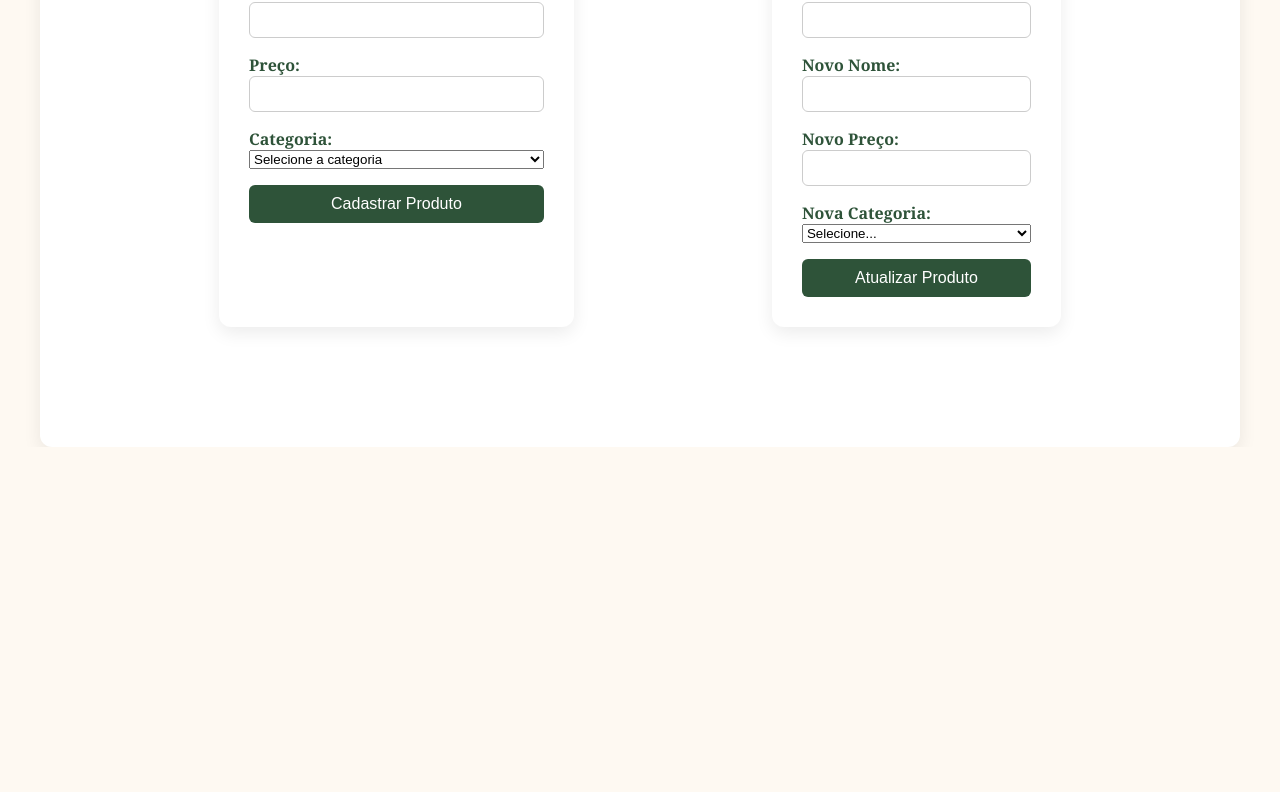
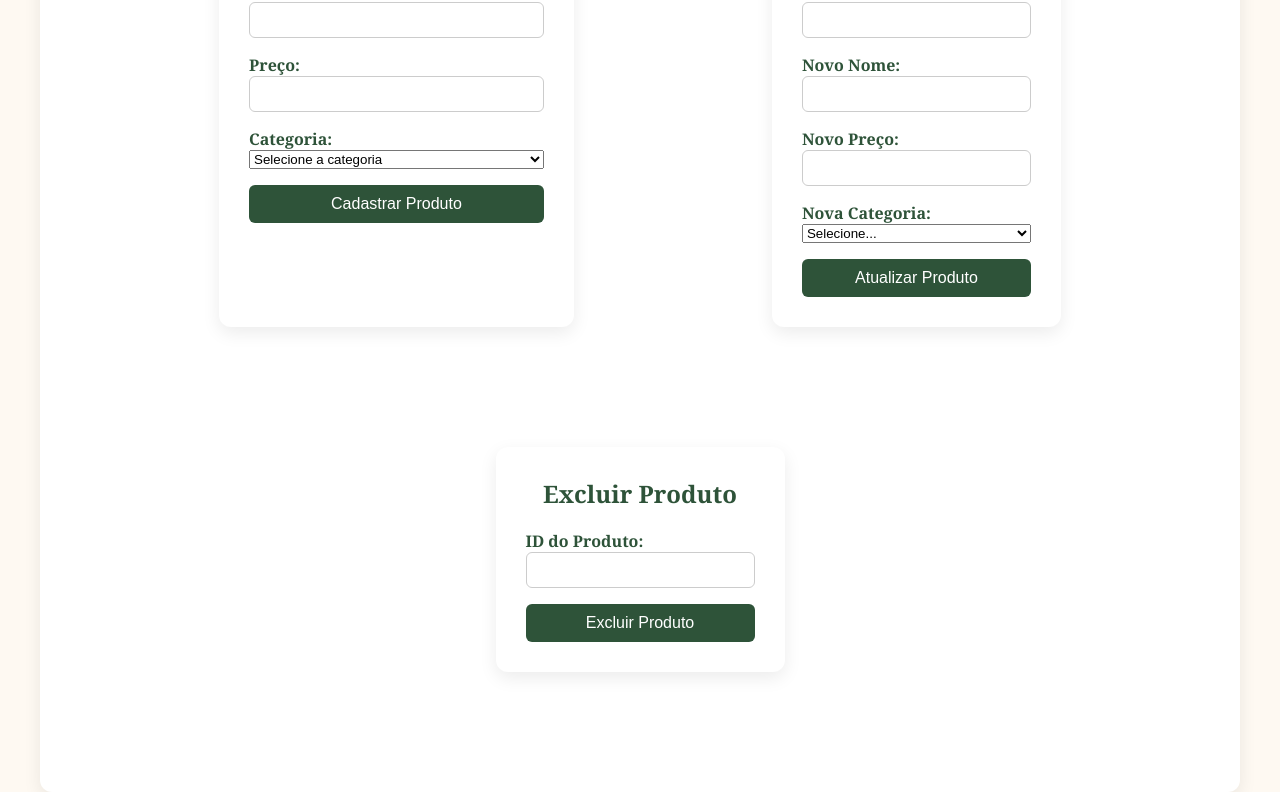
Before and after one commit to MeleysTargaryen/1023A-frontend-main, a React (Vite) app: page /adm in a window 1280 px wide. Shown: the part 385-1177 px from the top of the page. Before the commit the page ends 832 px from the top, so only its background shows below. Built offline with nearby package versions, Linux system fonts and the light colour scheme.

Commit message:
#Implementei a funcionalidade de excluir produto e arrumei o erro do fetch

```diff
--- a/src/Adm.tsx
+++ b/src/Adm.tsx
@@ -1,6 +1,7 @@
 import Header from "./Header";
 import Form from "./Form.tsx";
 import AtualizarProduto from "./AtualizarProduto.tsx";
+import ExcluirProduto from "./ExcluirProduto.tsx";
 
 
 function Adm() {
@@ -13,6 +14,7 @@ function Adm() {
           <div className="forms-lado-a-lado">
             <Form />
             <AtualizarProduto />
+            <ExcluirProduto />
           </div>
         </main>
       </div>
--- a/src/AtualizarProduto.tsx
+++ b/src/AtualizarProduto.tsx
@@ -24,16 +24,7 @@ export default function AtualizarProduto() {
     setMensagem('Enviando atualização...');
 
     try {
-      const resposta = await fetch(`http://localhost:8000/produtos/${id}`, {
-        method: 'PUT',
-        headers: { 'Content-Type': 'application/json' },
-        body: JSON.stringify({
-          nome: nome || undefined,
-          preco: preco ? parseFloat(preco) : undefined,
-          categoria: categoria || undefined
-        })
-      });
-
+       const resposta = await fetch('http://localhost:8000/produtos');
       if (!resposta.ok) {
         const erro = await resposta.json();
         throw new Error(erro.mensagem || 'Erro ao atualizar produto');
--- /dev/null
+++ b/src/ExcluirProduto.tsx
@@ -0,0 +1,51 @@
+import { useState } from 'react';
+import './Form.css';
+
+export default function ExcluirProduto() {
+  const [id, setId] = useState('');
+  const [mensagem, setMensagem] = useState('');
+
+  async function handleDelete(e: React.FormEvent) {
+    e.preventDefault();
+
+    if (!id.trim()) {
+      setMensagem('É necessário informar o ID do produto para excluir.');
+      return;
+    }
+
+    setMensagem('Enviando solicitação de exclusão...');
+
+    try {
+    const resposta = await fetch('http://localhost:8000/produtos')
+
+      if (!resposta.ok) {
+        const erro = await resposta.json();
+        throw new Error(erro.mensagem || 'Erro ao excluir o produto');
+      }
+
+      setMensagem('Produto excluído com sucesso!');
+      setId('');
+    } catch (err: any) {
+      setMensagem(`Erro: ${err.message}`);
+    }
+  }
+
+  return (
+    <div className="form-container">
+      <h2>Excluir Produto</h2>
+      <form onSubmit={handleDelete}>
+        <label>
+          ID do Produto:
+          <input
+            type="number"
+            value={id}
+            onChange={e => setId(e.target.value)}
+            required
+          />
+        </label>
+        <button type="submit">Excluir Produto</button>
+      </form>
+      {mensagem && <p className="mensagem">{mensagem}</p>}
+    </div>
+  );
+}
```
